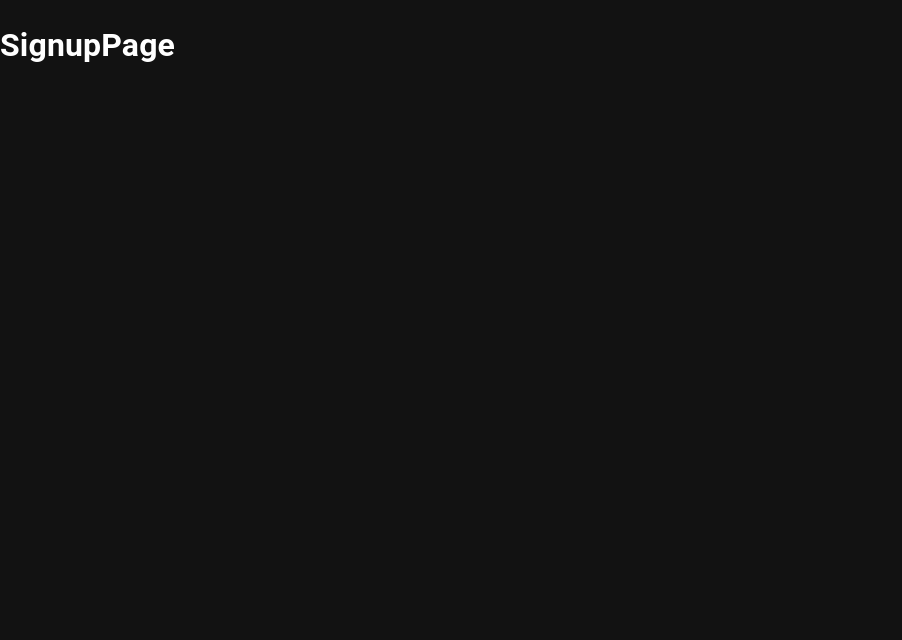
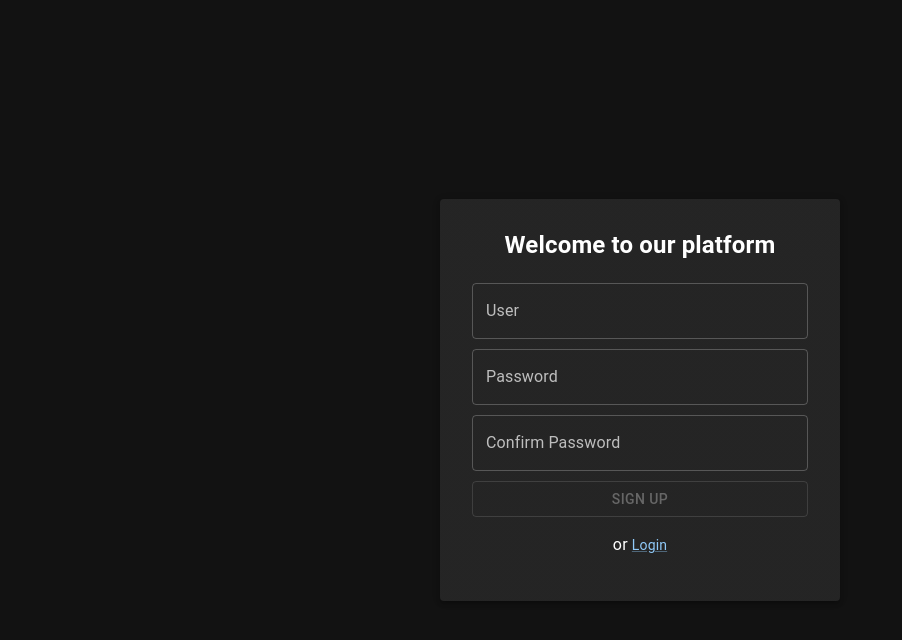
Before and after one commit to altovoy/hello-build-frontend-app, a React (Create React App) app: page /signup in a window 1280 px wide. Shown: the top 640 px of the page, without its empty margins (0-902 px from the left). Built offline with nearby package versions, Linux system fonts and the light colour scheme.

Commit message:
FEATURE/SIGNUP signup page with basic validations

```diff
--- a/src/api/auth.api.js
+++ b/src/api/auth.api.js
@@ -1,3 +1,8 @@
 export const login = async ({ username, password }) => {
   return true;
 };
+
+
+export const signup = async ({ username, password }) => {
+  return true;
+};
--- a/src/pages/SignupPage/SignupPage.jsx
+++ b/src/pages/SignupPage/SignupPage.jsx
@@ -1,5 +1,99 @@
-import React from "react";
+import React, { useState } from "react";
+import "./SignupPage.scss";
+
+import TextField from "@mui/material/TextField";
+import Button from "@mui/material/Button";
+import Link from "@mui/material/Link";
+import Alert from "@mui/material/Alert";
+
+import { CenteredCardLayout } from "../../components/layouts/CenteredCardLayout";
+
+import { useForm } from "react-hook-form";
+import { yupResolver } from "@hookform/resolvers/yup";
+
+import { signupSchema } from "../../schemas/login.schemas";
+import { signup } from "../../api/auth.api";
+
+import { useNavigate } from "react-router-dom"
 
 export const SignupPage = () => {
-  return <h1>SignupPage</h1>;
+  const navigate = useNavigate()
+  const [_authStatus, setAuthStatus] = useState({ name: "", message: "" });
+  const {
+    getValues,
+    register,
+    formState: { isValid, errors },
+  } = useForm({
+    mode: "onChange",
+    resolver: yupResolver(signupSchema),
+    criteriaMode: "all",
+    shouldFocusError: true,
+  });
+
+  const handleLoginButtonClick = async () => {
+    const formValues = getValues();
+    try {
+      await signup(formValues);
+      setAuthStatus({ name: "success", message: "Successfully Signed Up" });
+      navigate("/")
+    } catch {
+      setAuthStatus({
+        name: "error",
+        message: "Error, please try again",
+      });
+    }
+  };
+
+  return (
+    <CenteredCardLayout>
+      <div className="signup_page__container">
+        <h2 className="signup_page__title">Welcome to our platform</h2>
+        <TextField
+          {...register("userName")}
+          error={errors?.userName}
+          helperText={errors?.userName?.message}
+          className="signup_page__text_field"
+          label="User"
+          fullWidth
+        />
+        <TextField
+          {...register("password")}
+          error={errors?.password}
+          helperText={errors?.password?.message}
+          className="signup_page__text_field"
+          label="Password"
+          fullWidth
+          type="password"
+        />
+        <TextField
+          {...register("confirmPassword")}
+          error={errors?.confirmPassword}
+          helperText={errors?.confirmPassword?.message}
+          className="signup_page__text_field"
+          label="Confirm Password"
+          fullWidth
+          type="password"
+        />
+        <Button
+          disabled={!isValid}
+          variant="outlined"
+          onClick={handleLoginButtonClick}
+          fullWidth
+        >
+          Sign Up
+        </Button>
+
+        {_authStatus.name && (
+          <Alert severity={_authStatus.name}>{_authStatus.message}</Alert>
+        )}
+
+        <p className="signup_page__signup--text">
+          or{" "}
+          <Link href="/login" variant="body2">
+            Login
+          </Link>
+        </p>
+      </div>
+    </CenteredCardLayout>
+  );
 };
--- /dev/null
+++ b/src/pages/SignupPage/SignupPage.scss
@@ -0,0 +1,21 @@
+.signup_page {
+  &__container {
+    padding: 28px 32px;
+    width: 400px;
+  }
+
+  &__title {
+    margin-top: 0;
+    text-align: center;
+  }
+
+  &__text_field {
+    margin-bottom: 10px !important;
+  }
+
+  &__signup--text{
+    text-align: center;
+  }
+
+
+}
--- a/src/schemas/login.schemas.js
+++ b/src/schemas/login.schemas.js
@@ -4,3 +4,24 @@ export const loginSchema = yup.object().shape({
   userName: yup.string().required("User name required"),
   password: yup.string().required("User name required"),
 });
+
+export const signupSchema = yup.object().shape({
+  userName: yup.string().required("User name required"),
+  password: yup
+    .string()
+    .matches(
+      /^(?=.*[A-Za-z])(?=.*\d)[A-Za-z\d]{8,}$/,
+      "Minimum eight characters, at least one letter and one number"
+    )
+    .required("Password required"),
+  confirmPassword: yup
+    .string()
+    .test({
+      name: "pass_confirm",
+      message: "Confirm password do not match",
+      test: function (value) {
+        return this.parent.password === value;
+      },
+    })
+    .required("Password confirmation required"),
+});
```
Also changed, not shown: src/utils/common.js (added).
